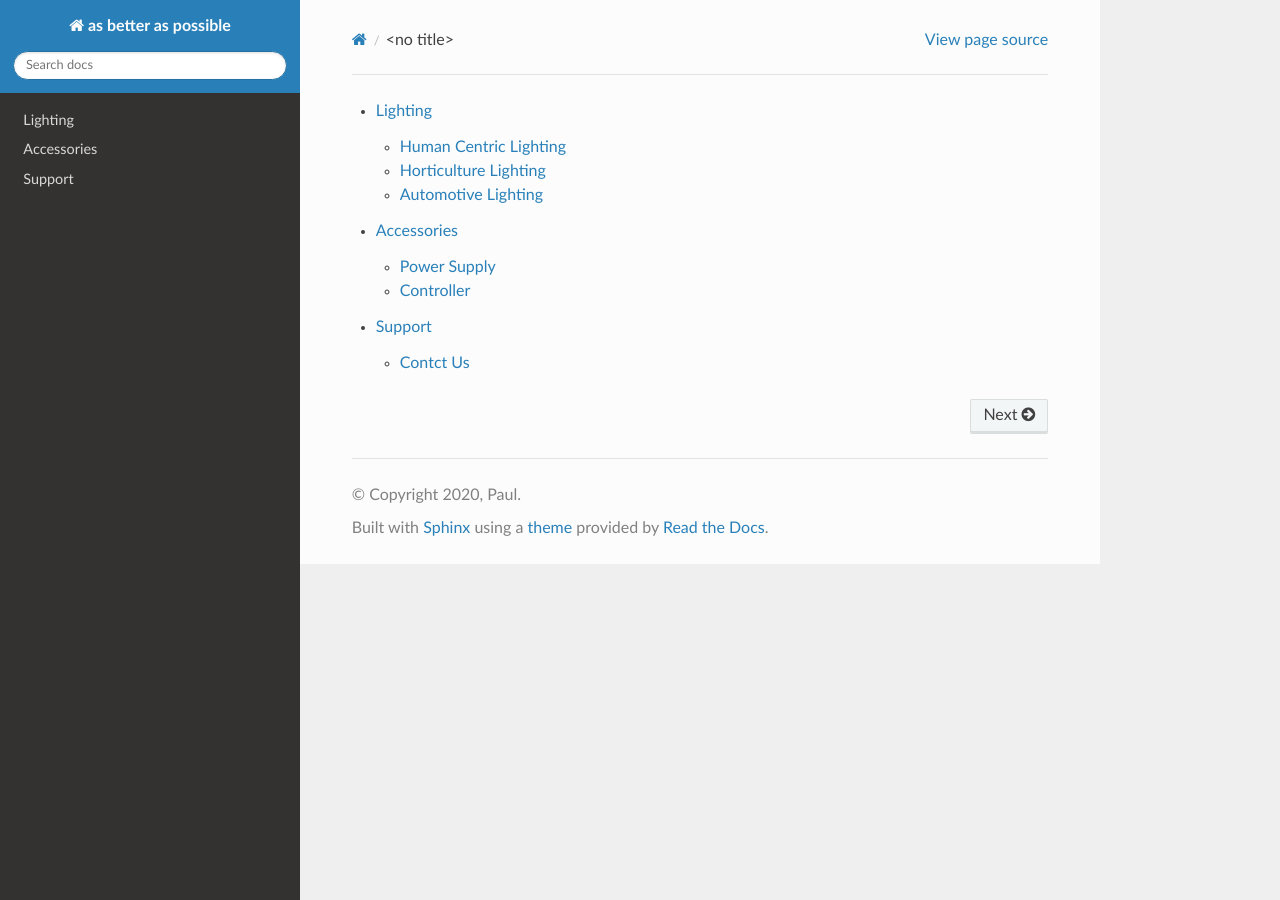
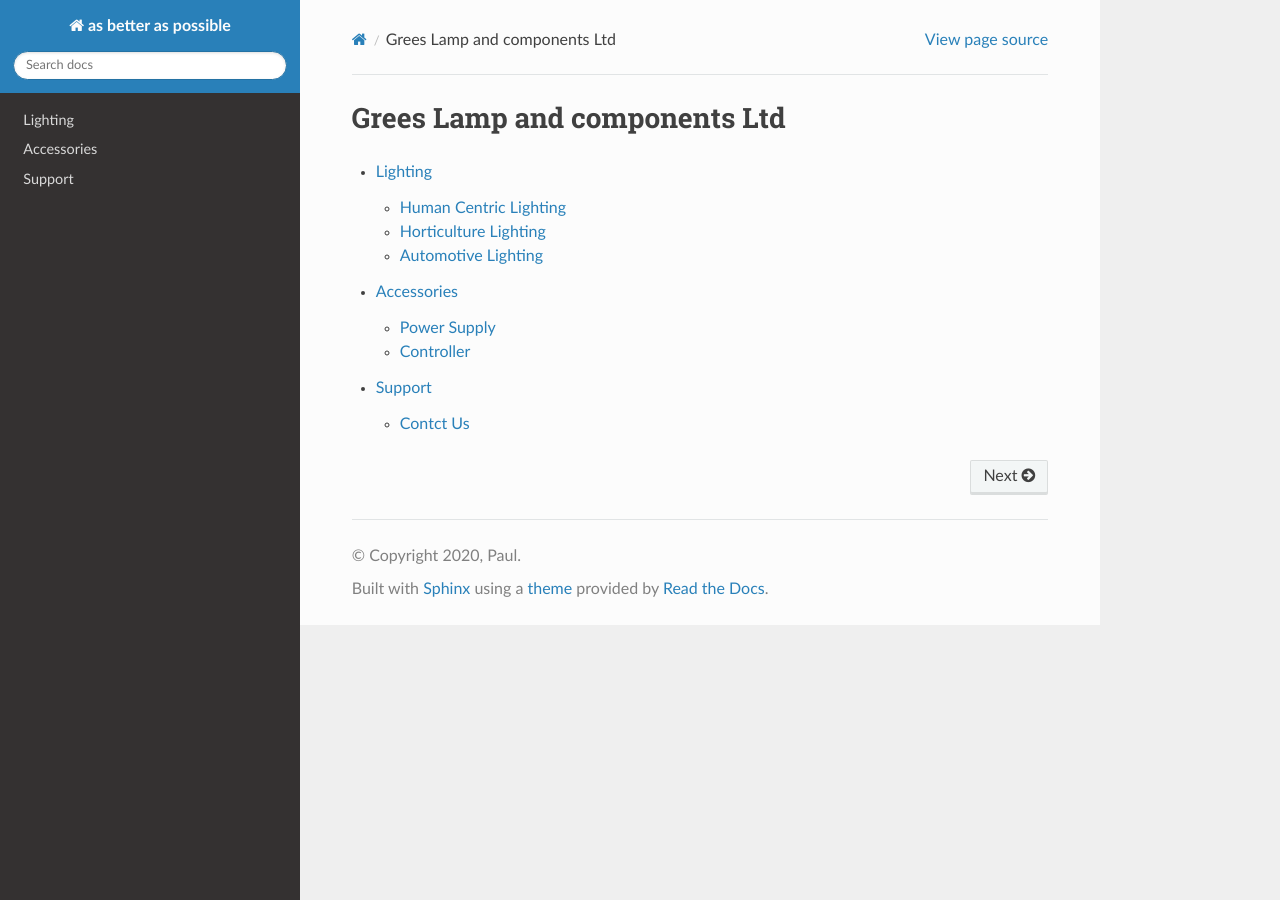
Before and after one commit to paultang/abapweb, a Sphinx documentation site: the page built from source/index.rst, in a window 1280 px wide. Built offline with Sphinx 7.4.7 and the Read the Docs theme 2.0.0, drawn with Linux system fonts in a browser that asks for light colours; pages that are not in the unit, such as notebooks, are missing from menus.

Commit message:
Update index.rst

```diff
--- a/source/index.rst
+++ b/source/index.rst
@@ -1,3 +1,5 @@
+Grees Lamp and components Ltd
+=============================
 .. toctree::
    :maxdepth: 3
 
```
